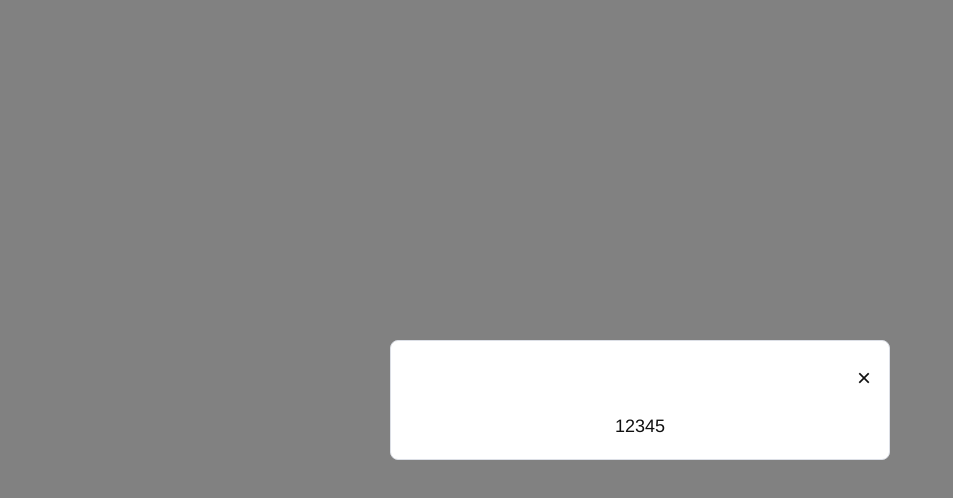
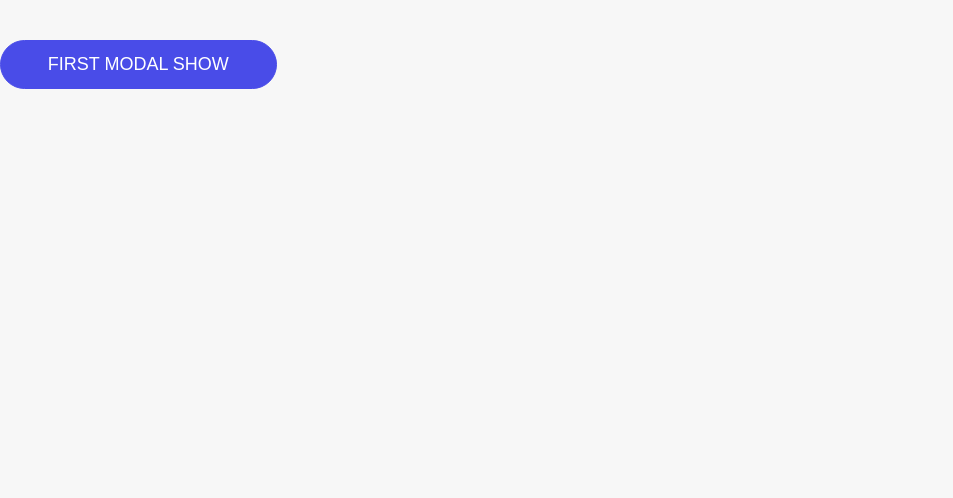
Before and after one commit to KenKarlson/modals, a Vue app: page / in a window 1280 px wide. Shown: the top 498 px of the page, without its empty margins (0-953 px from the left). Built offline with nearby package versions, Linux system fonts and the light colour scheme.

Commit message:
Add close button

```diff
--- a/src/App.vue
+++ b/src/App.vue
@@ -1,17 +1,26 @@
 <template>
-  <div id="app">
-    <modals-component />
+  <div id="wrapper">
+    <div class="wrapper-content">
+      <section>
+        <div class="container">
+          <button class="btn btnPrimary" @click="modalFirst = !modalFirst">First modal show</button>
+          <modals-component title="FirstModal" v-if="modalFirst" @close="modalFirst = !modalFirst"/>
+        </div>
+      </section>
+    </div>
   </div>
 </template>
 
 <script>
-import ModalsComponent from './components/ModalsComponent.vue';
+import ModalsComponent from "./components/ModalsComponent.vue";
 
 export default {
-  name: 'App',
-  components: {ModalsComponent},
-  data(){
-    return {}
-  }
-}
+  name: "App",
+  components: { ModalsComponent },
+  data() {
+    return {
+      modalFirst: false,
+    };
+  },
+};
 </script>
--- a/src/components/ModalsComponent.vue
+++ b/src/components/ModalsComponent.vue
@@ -4,7 +4,7 @@
       <!-- header -->
       <div class="modal-header">
         <span class="modal-title"> {{ title }} </span>
-        <span class="button-close" @click="$emit('close')">×</span>
+        <span class="button-close" @click="$emit('close')">&times;</span>
       </div>
 
       <!-- body -->
@@ -37,8 +37,9 @@ export default {
   top: 0;
   bottom: 0;
   left: 0;
+  right: 0;
   transition: opacity 0.2s ease;
-  right: 0;
+
   z-index: 998;
   background-color: rgba(00, 00, 00, 0.48);
 }
@@ -49,7 +50,7 @@ export default {
   padding: 20px 18px;
   background-color: #fff;
   border: 1px solid #dcdfe6;
-  transition: all 0.2s ease;
+  transition: all 0.3s ease;
   border-radius: 8px;
   z-index: 999;
   overflow: hidden;
```
